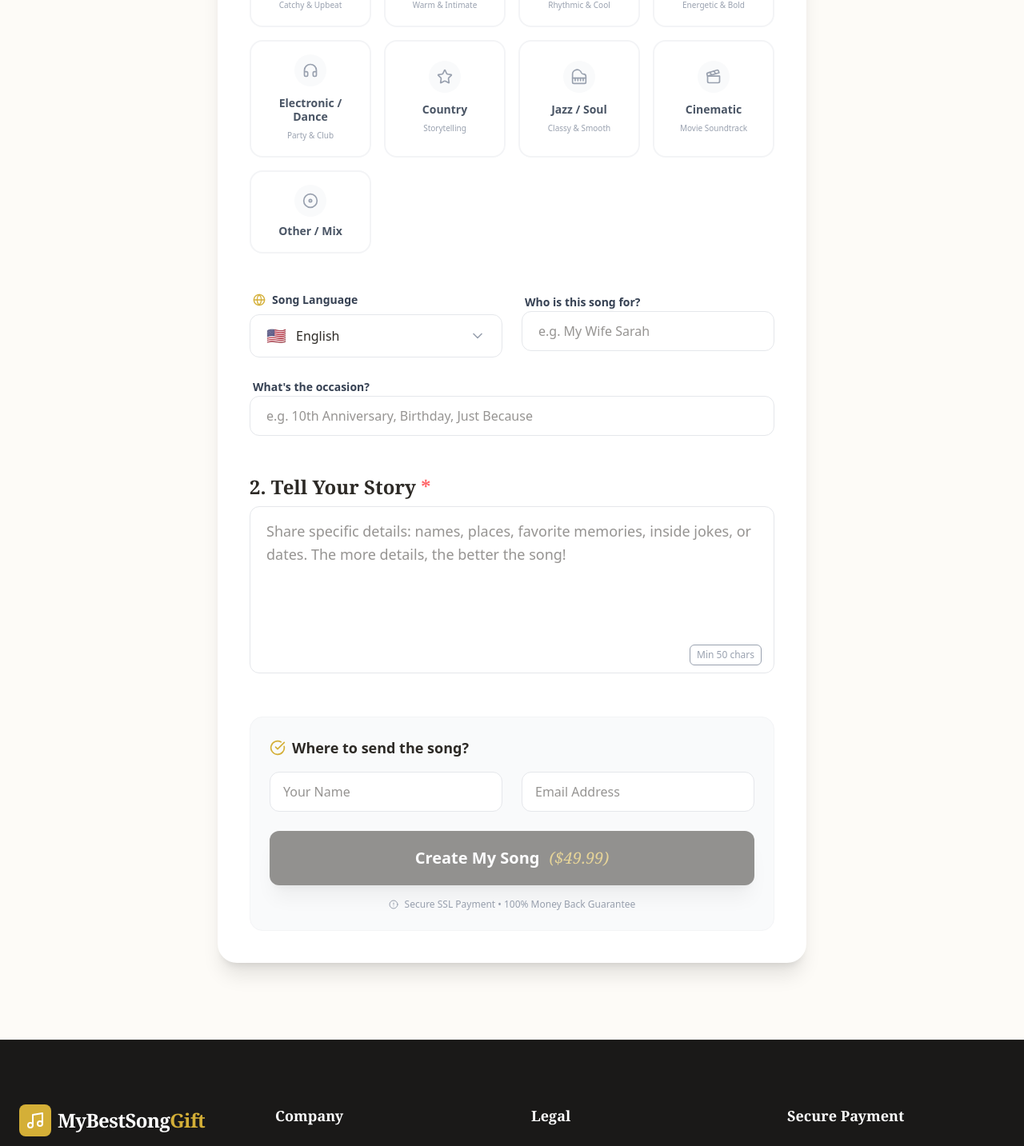
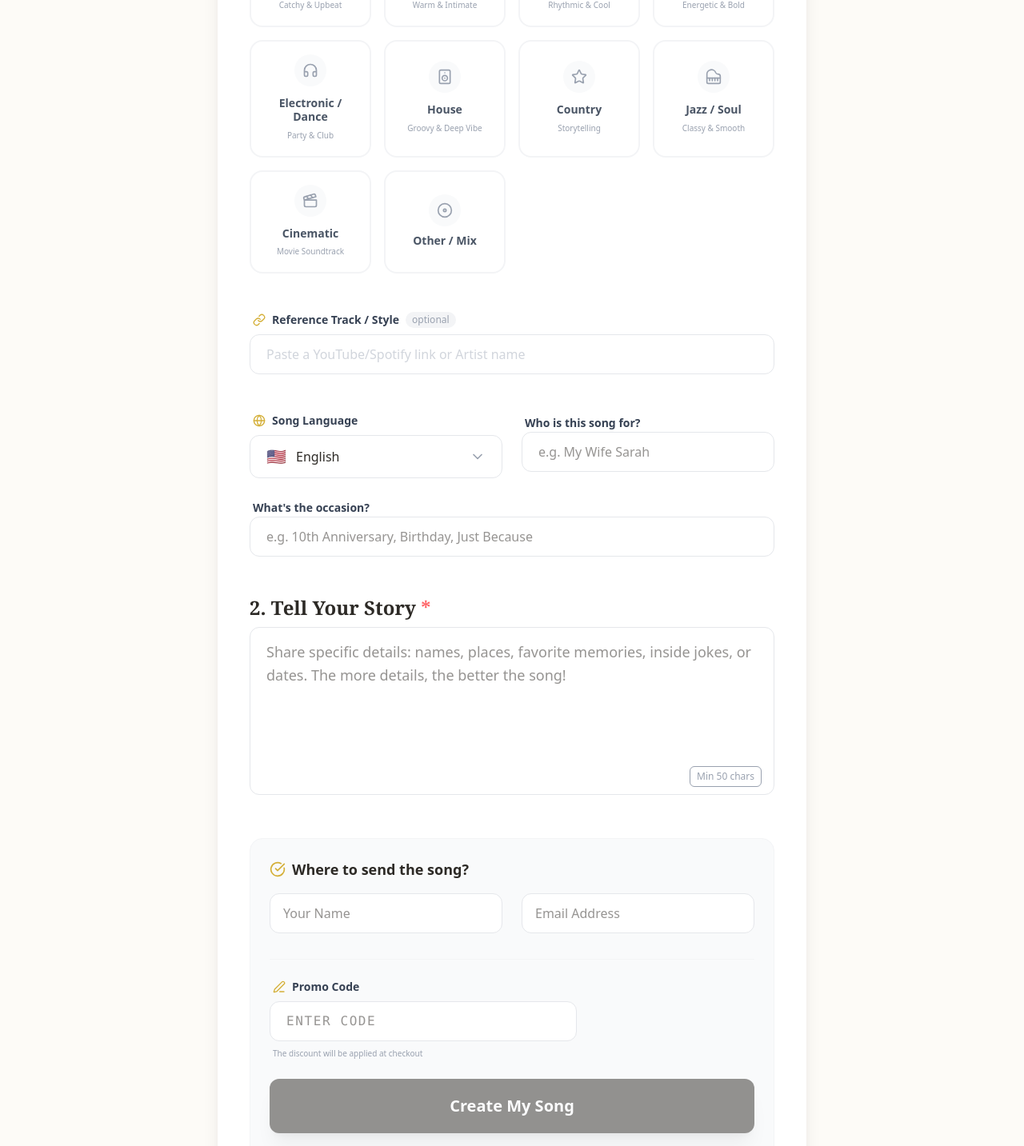
Before and after one commit to Yura0901-dot/mybestsonggift, a Next.js app: page /en/order in a window 1280 px wide. Shown: the part 574-2007 px from the top of the page at 80% size. Built offline with nearby package versions, Linux system fonts and the light colour scheme.

Commit message:
add promo

```diff
--- a/messages/en.json
+++ b/messages/en.json
@@ -250,6 +250,13 @@
       "secure_badge": "Secure SSL Payment • 100% Money Back Guarantee",
       "lang_other": "Other",
       "lang_other_placeholder": "Type language (max 15 chars)",
+      "promo_label": "Promo Code",
+      "promo_placeholder": "ENTER CODE",
+      "promo_applied_hint": "The discount will be applied at checkout",
+      "invalid_promo_error": "Invalid promo code",
+      "reference_label": "Reference Track / Style",
+      "reference_placeholder": "Paste a YouTube/Spotify link or Artist name",
+      "optional": "optional",
       "genres": {
         "pop": { "label": "Pop / Top 40", "desc": "Catchy & Upbeat" },
         "acoustic": { "label": "Acoustic / Folk", "desc": "Warm & Intimate" },
@@ -258,7 +265,8 @@
         "edm": { "label": "Electronic / Dance", "desc": "Party & Club" },
         "country": { "label": "Country", "desc": "Storytelling" },
         "jazz": { "label": "Jazz / Soul", "desc": "Classy & Smooth" },
-        "cinematic": { "label": "Cinematic", "desc": "Movie Soundtrack" }
+        "cinematic": { "label": "Cinematic", "desc": "Movie Soundtrack" },
+        "house": { "label": "House", "desc": "Groovy & Deep Vibe"}
       }
     },
     "Common": {
--- a/messages/es.json
+++ b/messages/es.json
@@ -250,6 +250,13 @@
       "secure_badge": "Pago Seguro SSL • Garantía de Devolución 100%",
       "lang_other": "Otro",
       "lang_other_placeholder": "Escriba el idioma (máximo 15 caracteres)",
+      "promo_label": "Código promocional",
+      "promo_placeholder": "INTRODUCE EL CÓDIGO",
+      "promo_applied_hint": "El descuento се aplicará en el momento del pago",
+      "invalid_promo_error": "Código promocional inválido",
+      "reference_label": "Canción de referencia / Estilo",
+      "reference_placeholder": "Pega un enlace de YouTube/Spotify o nombre del artista",
+      "optional": "opcional",
       "genres": {
         "pop": { "label": "Pop / Top 40", "desc": "Pegadizo y Alegre" },
         "acoustic": { "label": "Acústico / Folk", "desc": "Cálido e Íntimo" },
@@ -258,7 +265,8 @@
         "edm": { "label": "Electrónica / Dance", "desc": "Fiesta y Club" },
         "country": { "label": "Country", "desc": "Narrativo" },
         "jazz": { "label": "Jazz / Soul", "desc": "Elegante y Suave" },
-        "cinematic": { "label": "Cinematográfico", "desc": "Banda Sonora de Película" }
+        "cinematic": { "label": "Cinematográfico", "desc": "Banda Sonora de Película" },
+        "house": { "label": "House", "desc": "Ritmo profundo y 'Groovy'" }
       }
     },
     "Common": {
--- a/src/app/[locale]/(public)/order/orderForm/OrderForm.tsx
+++ b/src/app/[locale]/(public)/order/orderForm/OrderForm.tsx
@@ -5,7 +5,7 @@ import { motion, AnimatePresence } from "framer-motion"
 import {
   Disc,
   CheckCircle, Loader2, AlertCircle,
-  Globe, ChevronDown, Check, PenLine
+  Globe, ChevronDown, Check, PenLine, Link
 } from "lucide-react"
 import { useTranslations } from "next-intl"
 import { LANGUAGES } from './languages.data'
@@ -15,18 +15,21 @@ const OrderForm = () => {
   const t = useTranslations('OrderForm')
   const [loading, setLoading] = useState(false)
   const [isLangOpen, setIsLangOpen] = useState(false)
+  const [promoError, setPromoError] = useState(false);
   const dropdownRef = useRef<HTMLDivElement>(null)
 
   const [formData, setFormData] = useState({
     genre: '',
     customGenre: '',
+    referenceLink: '',
     lang: 'English',
     customLang: '',
     recipient: '',
     occasion: '',
     story: '',
     email: '',
-    name: ''
+    name: '',
+    promoCode: ''
   })
 
   useEffect(() => {
@@ -55,6 +58,7 @@ const OrderForm = () => {
   const handleSubmit = async (e: React.FormEvent) => {
     e.preventDefault()
     setLoading(true)
+    setPromoError(false);
 
     const finalGenre = formData.genre === 'other' ? formData.customGenre : formData.genre
     const finalLang = formData.lang === 'Other' ? formData.customLang : formData.lang
@@ -71,6 +75,13 @@ const OrderForm = () => {
       })
 
       const data = await response.json()
+
+      if (response.status === 400 && data.error === 'invalid_promo') {
+          setPromoError(true);
+          setLoading(false);
+          return;
+        }
+
       if (data.url) window.location.href = data.url
       else setLoading(false)
     } catch (error) {
@@ -176,6 +187,23 @@ const OrderForm = () => {
             )}
         </AnimatePresence>
       </section>
+
+      <div className="mt-6">
+        <label className="text-sm font-bold text-gray-700 ml-1 mb-2 flex items-center gap-2">
+            <Link className="w-4 h-4 text-[#D4AF37]" /> {t('reference_label')}
+            <span className="text-xs font-normal text-gray-400 bg-gray-100 px-2 py-0.5 rounded-full">
+                {t('optional')}
+            </span>
+        </label>
+        <input
+            type="text"
+            name="referenceLink"
+            placeholder={t('reference_placeholder')}
+            value={formData.referenceLink}
+            onChange={handleChange}
+            className="w-full px-5 py-3 rounded-xl border border-gray-200 focus:border-[#D4AF37] focus:ring-4 focus:ring-[#D4AF37]/10 outline-none transition-all placeholder:text-gray-300"
+        />
+    </div>
 
       <section>
         <div className="grid md:grid-cols-2 gap-6">
@@ -341,6 +369,34 @@ const OrderForm = () => {
             />
         </div>
 
+       <div className="mt-8 mb-6 pt-6 border-t border-gray-100">
+            <label className="text-sm font-bold text-gray-700 ml-1 mb-2 block flex items-center gap-2">
+                <PenLine className="w-4 h-4 text-[#D4AF37]" /> {t('promo_label')}
+            </label>
+            <div className="relative max-w-sm">
+                <input
+                    type="text"
+                    name="promoCode"
+                    placeholder={t('promo_placeholder')}
+                    value={formData.promoCode}
+                    onChange={(e) => setFormData({ ...formData, promoCode: e.target.value.toUpperCase() })}
+                    className={`w-full px-5 py-3 rounded-xl bg-white border border-gray-200 focus:border-[#D4AF37] focus:ring-4 focus:ring-[#D4AF37]/10 outline-none transition-all font-mono tracking-widest ${promoError ? 'border-red-500' : 'border-gray-200'}`}
+                />
+            </div>
+            {promoError ? (
+                <motion.p
+                    initial={{ opacity: 0 }} animate={{ opacity: 1 }}
+                    className="text-red-500 text-xs mt-1 font-bold"
+                >
+                    {t('invalid_promo_error') || 'Invalid promo code'}
+                </motion.p>
+            ) : (
+                <p className="mt-2 ml-1 text-[10px] text-gray-400 font-medium">
+                    {t('promo_applied_hint')}
+                </p>
+            )}
+        </div>
+
         <button
             type="submit"
             disabled={loading || !formData.genre || formData.story.length < 10}
@@ -352,7 +408,7 @@ const OrderForm = () => {
                 </>
             ) : (
                 <>
-                    {t('create_button')} <span className="text-[#D4AF37] font-serif italic font-normal">($49.99)</span>
+                    {t('create_button')}
                 </>
             )}
         </button>
--- a/src/app/[locale]/(public)/order/orderForm/genres.data.ts
+++ b/src/app/[locale]/(public)/order/orderForm/genres.data.ts
@@ -1,6 +1,6 @@
 import {
   Sparkles, Guitar, Mic2, Drum, Headphones,
-  Star, Piano, Clapperboard
+  Star, Piano, Clapperboard, Speaker
 } from "lucide-react"
 
 export const GENRES = [
@@ -9,6 +9,7 @@ export const GENRES = [
   { id: 'hiphop', label: 'Hip-Hop / R&B', icon: Mic2, color: 'text-purple-600', desc: 'Rhythmic & Cool' },
   { id: 'rock', label: 'Rock', icon: Drum, color: 'text-red-600', desc: 'Energetic & Bold' },
   { id: 'edm', label: 'Electronic / Dance', icon: Headphones, color: 'text-blue-500', desc: 'Party & Club' },
+  { id: 'house', label: 'House', icon: Speaker, color: 'text-cyan-500', desc: 'Groovy & Deep' },
   { id: 'country', label: 'Country', icon: Star, color: 'text-orange-500', desc: 'Storytelling' },
   { id: 'jazz', label: 'Jazz / Soul', icon: Piano, color: 'text-indigo-500', desc: 'Classy & Smooth' },
   { id: 'cinematic', label: 'Cinematic', icon: Clapperboard, color: 'text-gray-600', desc: 'Movie Soundtrack' },
--- a/src/app/api/checkout/route.ts
+++ b/src/app/api/checkout/route.ts
@@ -2,19 +2,40 @@ import { NextResponse } from 'next/server';
 import Stripe from 'stripe';
 
 const stripe = new Stripe(process.env.STRIPE_SECRET_KEY!, {
-  apiVersion: '2025-12-15.clover',
+  apiVersion: '2025-12-15.clover' as any,
 });
+
+const STRIPE_PRICE_ID = 'price_1SyBtRRoqULlAfmbZgyGucec';
 
 export async function POST(req: Request) {
   try {
     const body = await req.json();
-    const { genre, recipient, occasion, story, email, name, lang } = body;
+    const { genre, recipient, occasion, story, email, name, lang, promoCode, referenceLink } = body;
+
+    let stripePromoId = null;
+
+    if (promoCode && promoCode.trim() !== "") {
+      const promotionCodes = await stripe.promotionCodes.list({
+        code: promoCode.trim(),
+        active: true,
+      });
+
+      if (promotionCodes.data.length > 0) {
+        stripePromoId = promotionCodes.data[0].id;
+      } else {
+        return NextResponse.json(
+          { error: 'invalid_promo' },
+          { status: 400 }
+        );
+      }
+    }
 
     let metadata: any = {
       customer_name: name,
       genre: genre,
       recipient: recipient,
       occasion: occasion,
+      referenceLink: referenceLink || 'Not provided',
       lang: lang,
     };
 
@@ -28,27 +49,24 @@ export async function POST(req: Request) {
       payment_method_types: ['card'],
       line_items: [
         {
-          price_data: {
-            currency: 'usd',
-            product_data: {
-              name: `Custom Song: ${genre}`,
-              description: `For: ${recipient}. Occasion: ${occasion}`,
-            },
-            unit_amount: 4999,
-          },
+          price: STRIPE_PRICE_ID,
           quantity: 1,
         },
       ],
       mode: 'payment',
+      customer_email: email,
+      metadata: metadata,
+
+      discounts: stripePromoId ? [{ promotion_code: stripePromoId }] : [],
+      allow_promotion_codes: stripePromoId ? false : true,
+
       success_url: `${process.env.NEXT_PUBLIC_BASE_URL}/order/success?session_id={CHECKOUT_SESSION_ID}`,
       cancel_url: `${process.env.NEXT_PUBLIC_BASE_URL}/order`,
-      customer_email: email,
-      metadata: metadata
     });
 
     return NextResponse.json({ url: session.url });
-  } catch (error) {
+  } catch (error: any) {
     console.error('Stripe Error:', error);
-    return NextResponse.json({ error: 'Internal Server Error' }, { status: 500 });
+    return NextResponse.json({ error: error.message || 'Internal Server Error' }, { status: 500 });
   }
 }
--- a/src/app/api/webhook/route.ts
+++ b/src/app/api/webhook/route.ts
@@ -44,6 +44,7 @@ export async function POST(req: Request) {
         genre,
         recipient,
         occasion,
+        referenceLink,
         lang
     } = metadata;
 
@@ -59,6 +60,7 @@ export async function POST(req: Request) {
           react: AdminNewOrderEmail({
             customerName: customer_name,
             customerEmail: customerEmail,
+            referenceLink: referenceLink,
             genre: genre || 'Unknown',
             occasion: occasion || 'Unknown',
             recipient: recipient || 'Unknown',
--- a/src/app/ui/component/email/NewOrderEmail.tsx
+++ b/src/app/ui/component/email/NewOrderEmail.tsx
@@ -8,6 +8,7 @@ interface AdminEmailProps {
   recipient: string;
   story: string;
   orderId: string;
+  referenceLink: string;
   amount: string;
   lang: string
 }
@@ -21,7 +22,8 @@ export const AdminNewOrderEmail: React.FC<AdminEmailProps> = ({
   story,
   orderId,
   amount,
-  lang
+  lang,
+  referenceLink
 }) => (
   <div style={{ fontFamily: 'Arial, sans-serif', color: '#333', maxWidth: '600px' }}>
     <h1 style={{ color: '#D4AF37' }}>🔥 New Order Received!</h1>
@@ -41,6 +43,7 @@ export const AdminNewOrderEmail: React.FC<AdminEmailProps> = ({
         <li><strong>For:</strong> {recipient}</li>
         <li><strong>Occasion:</strong> {occasion}</li>
          <li><strong>Langueage:</strong> {lang}</li>
+         <li><strong>Refernce:</strong> {referenceLink}</li>
       </ul>
 
       <h4 style={{ marginBottom: '5px' }}>The Story:</h4>
```
